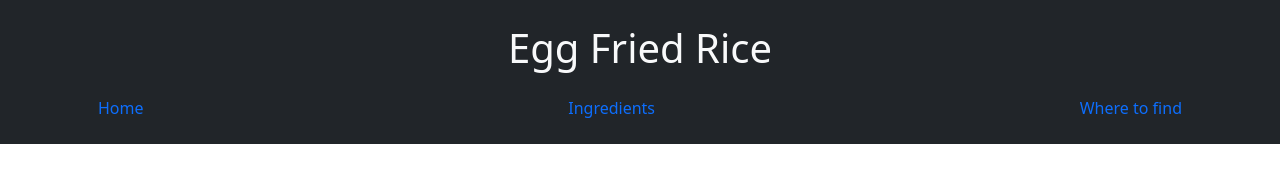
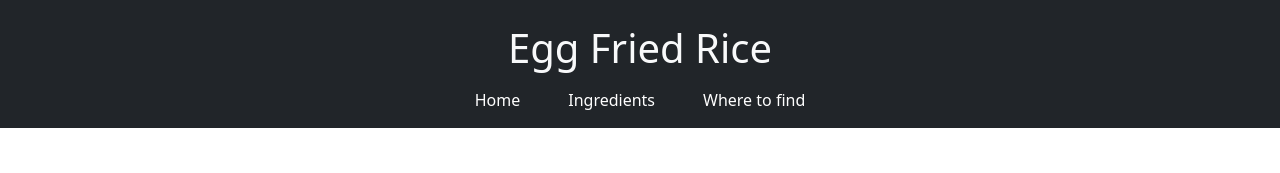
Before and after one commit to Izgardon/bootstrap-site, a plain HTML site: page index.html in a window 1280 px wide. Shown: the top 173 px of the page. Drawn offline with nearby package versions, Linux system fonts and the light colour scheme.

Commit message:
nav changes

```diff
--- a/index.html
+++ b/index.html
@@ -18,9 +18,9 @@
       <div class="container flex-column mt-3" style="width: 100%">
         <h1 class="text-center text-light">Egg Fried Rice</h1>
         <nav class="navbar mt-2">
-          <a href="./index.html" class="nav-link">Home</a
-          ><a href="./ingredients.html" class="nav-link">Ingredients</a
-          ><a href="./places.html" class="nav-link">Where to find</a>
+          <a href="./index.html" class="link">Home</a
+          ><a href="./ingredients.html" class="link">Ingredients</a
+          ><a href="./places.html" class="link">Where to find</a>
         </nav>
       </div>
     </header>
--- a/styles.css
+++ b/styles.css
@@ -1,3 +1,18 @@
 .main-div {
   max-width: 80%;
 }
+
+.link {
+  text-decoration: none;
+  color: white;
+}
+
+.link:hover {
+  color: white;
+  transform: scale(1.05);
+}
+
+.navbar {
+  justify-content: center;
+  gap: 3rem;
+}
```
